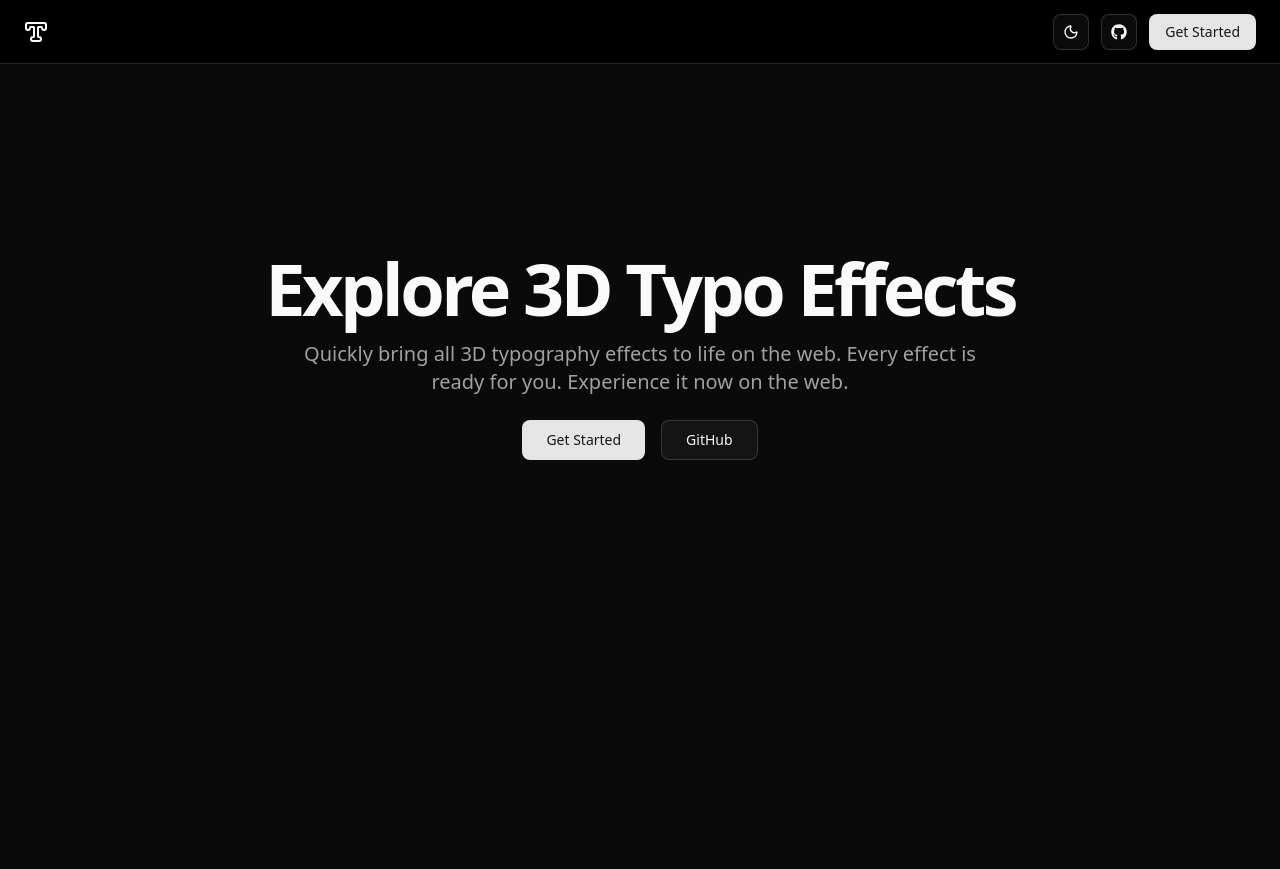
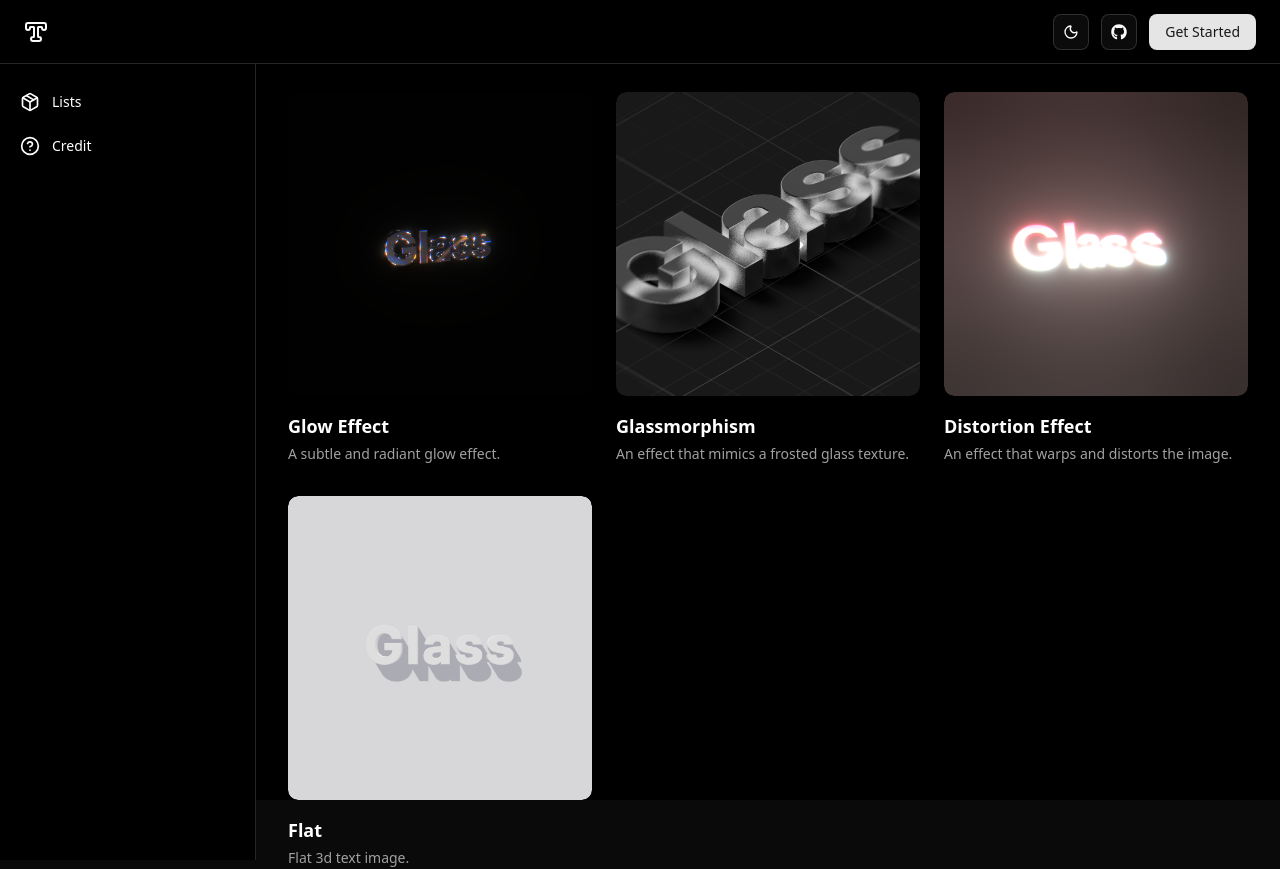
Before and after one commit to DipokalLab/glass, a React (Vite) app: page / in a window 1280 px wide. Shown: the top 869 px of the page. Before the commit the page ends 800 px from the top, so only its background shows below. Built offline with nearby package versions, Linux system fonts and the light colour scheme.

Commit message:
fix: remove main page

```diff
--- a/src/features/navbar/index.tsx
+++ b/src/features/navbar/index.tsx
@@ -29,7 +29,7 @@ export const Navbar = ({ isShowLogo = false }: { isShowLogo?: boolean }) => {
         </Button>
 
         <Button asChild>
-          <Link to="/list">Get Started</Link>
+          <Link to="/">Get Started</Link>
         </Button>
       </nav>
     </header>
--- a/src/features/sidebar/index.tsx
+++ b/src/features/sidebar/index.tsx
@@ -7,7 +7,7 @@ export const Sidebar = () => {
   const navigate = useNavigate();
 
   const menuItems = [
-    { name: "Lists", icon: Package, path: "/list" },
+    { name: "Lists", icon: Package, path: "/" },
     { name: "Credit", icon: CircleQuestionMark, path: "/credit" },
   ];
 
--- a/src/main.tsx
+++ b/src/main.tsx
@@ -6,7 +6,6 @@ import { ThemeProvider } from "./components/theme-provider";
 import ListsPage from "./pages/Lists";
 import CreditPage from "./pages/Credit";
 import CapturePage from "./pages/Capture";
-import LandingPage from "./pages/Main";
 import RenderPage from "./pages/Render";
 
 createRoot(document.getElementById("root")!).render(
@@ -14,8 +13,7 @@ createRoot(document.getElementById("root")!).render(
     <StrictMode>
       <ThemeProvider defaultTheme="dark" storageKey="vite-ui-theme">
         <Routes>
-          <Route index element={<LandingPage />} />
-          <Route path="list" element={<ListsPage />} />
+          <Route index element={<ListsPage />} />
           <Route path="credit" element={<CreditPage />} />
 
           <Route path="capture/*" element={<CapturePage />} />
@@ -23,5 +21,5 @@ createRoot(document.getElementById("root")!).render(
         </Routes>
       </ThemeProvider>
     </StrictMode>
-  </BrowserRouter>
+  </BrowserRouter>,
 );
--- a/src/pages/Main.tsx
+++ b/src/pages/Main.tsx
@@ -21,7 +21,7 @@ export default function LandingPage() {
               </div>
               <div className="space-x-4">
                 <Button size="lg" asChild>
-                  <Link to="/list">Get Started</Link>
+                  <Link to="/">Get Started</Link>
                 </Button>
                 <Button
                   variant="outline"
```
